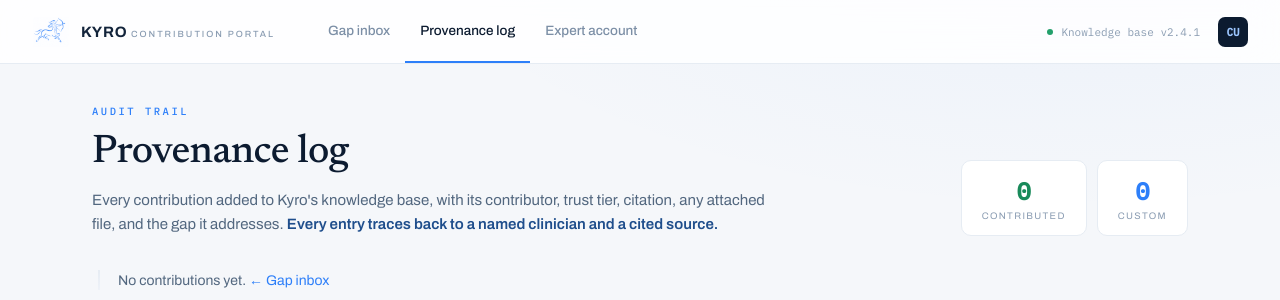
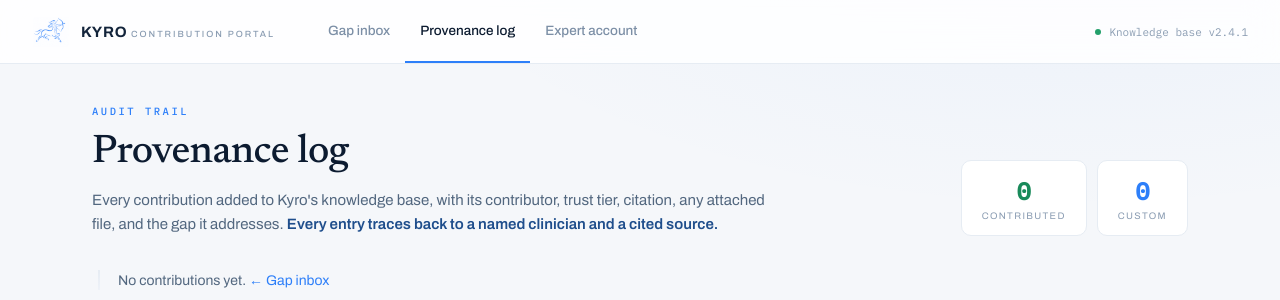
Before and after one commit to anik1617/Team_43, a FastAPI app: page /portal/contributions in a window 1280 px wide. Shown: the top 300 px of the page. Run offline with FastAPI, Linux system fonts and the light colour scheme.

Commit message:
style(portal): remove the placeholder user avatar from the nav
Drop the "CU" avatar chip and its unused CSS; the top-right now shows only
the status pill.

Co-Authored-By: Claude Opus 4.8 (1M context) <noreply@anthropic.com>

```diff
--- a/cloud/service/portal/templates/base.html
+++ b/cloud/service/portal/templates/base.html
@@ -40,8 +40,6 @@
  .nav-right{margin-left:auto;display:flex;align-items:center;gap:18px}
  .status-pill{display:flex;align-items:center;gap:8px;font-size:11px;color:var(--mut-2);font-family:var(--mono)}
  .status-pill .live{width:6px;height:6px;border-radius:50%;background:#23A06B}
- .avatar{width:30px;height:30px;border-radius:7px;background:var(--ink-deep);display:flex;align-items:center;justify-content:center;
-   font-size:11px;font-weight:600;color:#9CC6FF;font-family:var(--mono)}
 
  /* ---- flash toast ---- */
  .flash-wrap{max-width:1160px;margin:18px auto 0;padding:0 32px}
@@ -130,7 +128,6 @@
   </div>
   <div class="nav-right">
     <div class="status-pill"><span class="live"></span>Knowledge base v2.4.1</div>
-    <div class="avatar">CU</div>
   </div>
 </nav>
 
```
